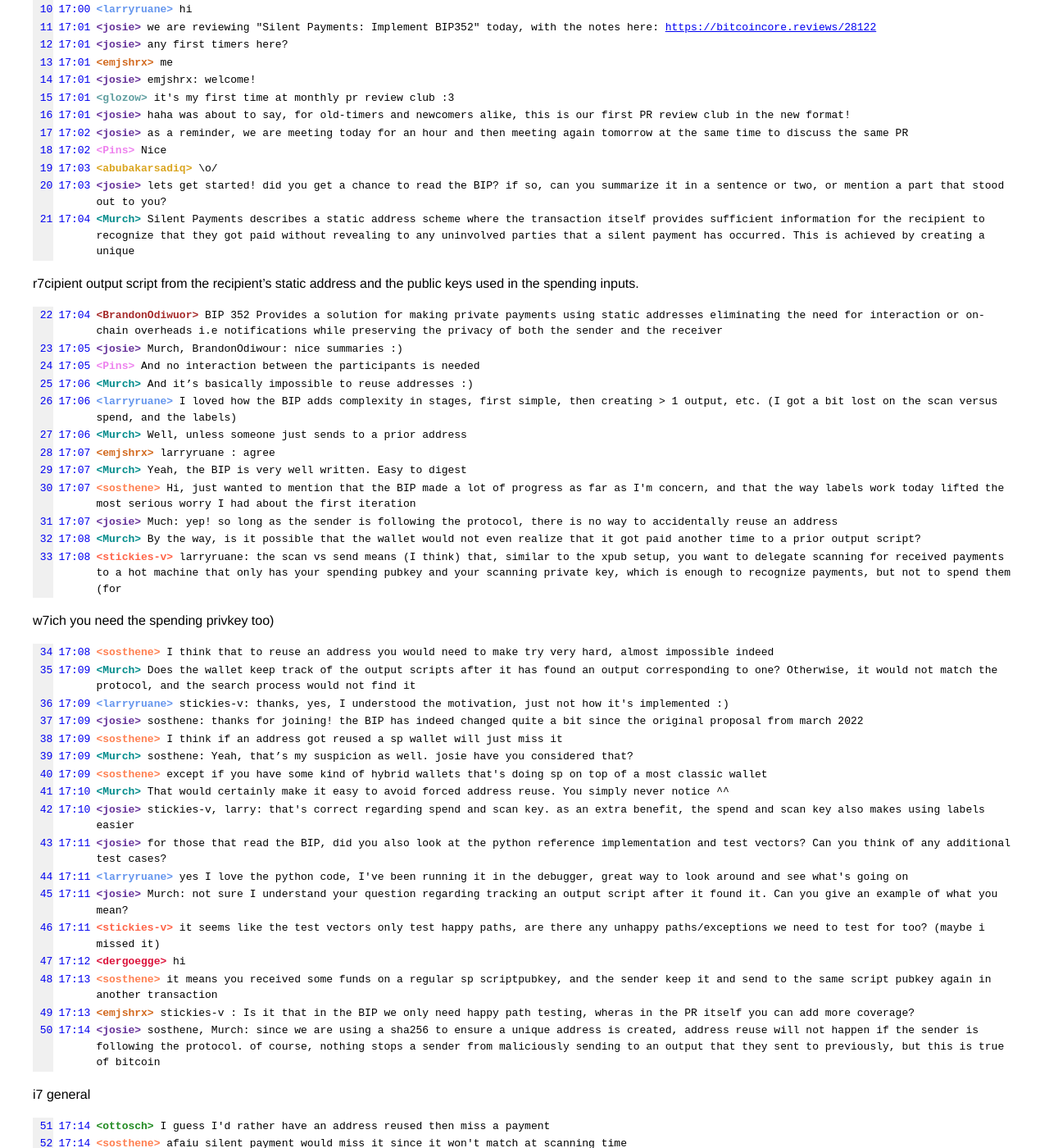
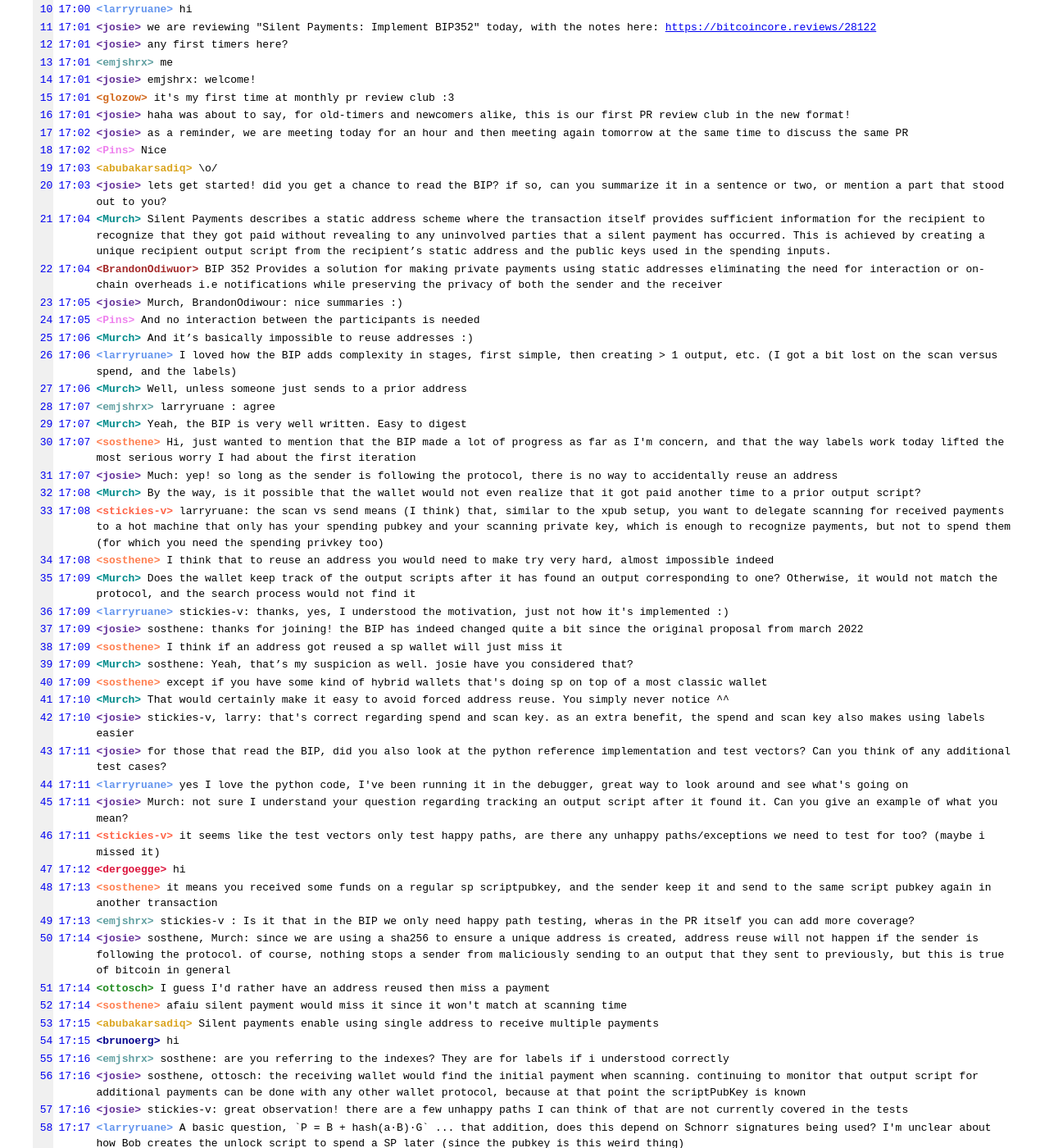
Before and after one commit to bitcoin-core-review-club/website, a Jekyll site: the page built from _posts/2023-08-02-#28122.md, in a window 1280 px wide and 1400 px high, scrolled down 1860 px. Shown: the whole window at 82% size. Built offline with Jekyll 4.4.1, drawn with Linux system fonts in a browser that asks for light colours; some of the changed text lies outside the part shown.

Commit message:
n28122: fix log formatting issues

```diff
--- a/_posts/2023-08-02-#28122.md
+++ b/_posts/2023-08-02-#28122.md
@@ -65,8 +65,8 @@ Before reviewing the PR, it is _strongly_ recommended that you read the [BIP](ht
 17:00 <Murch> Hi
 17:00 <BrandonOdiwuor> Hi
 17:00 <abubakarsadiq> hello
+17:00 <emjshrx> hey
 17:00 <glozow> hi
-17:00 <emjshrx> hey
 17:00 <larryruane> hi
 17:01 <josie> we are reviewing "Silent Payments: Implement BIP352" today, with the notes here: https://bitcoincore.reviews/28122
 17:01 <josie> any first timers here?
@@ -78,8 +78,7 @@ Before reviewing the PR, it is _strongly_ recommended that you read the [BIP](ht
 17:02 <Pins> Nice
 17:03 <abubakarsadiq> \o/
 17:03 <josie> lets get started! did you get a chance to read the BIP? if so, can you summarize it in a sentence or two, or mention a part that stood out to you?
-17:04 <Murch> Silent Payments describes a static address scheme where the transaction itself provides sufficient information for the recipient to recognize that they got paid without revealing to any uninvolved parties that a silent payment has occurred. This is achieved by creating a unique
-r7cipient output script from the recipient’s static address and the public keys used in the spending inputs.
+17:04 <Murch> Silent Payments describes a static address scheme where the transaction itself provides sufficient information for the recipient to recognize that they got paid without revealing to any uninvolved parties that a silent payment has occurred. This is achieved by creating a unique recipient output script from the recipient’s static address and the public keys used in the spending inputs.
 17:04 <BrandonOdiwuor> BIP 352 Provides a solution for making private payments using static addresses eliminating the need for interaction or on-chain overheads i.e notifications while preserving the privacy of both the sender and the receiver
 17:05 <josie> Murch, BrandonOdiwour: nice summaries :)
 17:05 <Pins> And no interaction between the participants is needed
@@ -91,8 +90,7 @@ r7cipient output script from the recipient’s static address and the public key
 17:07 <sosthene> Hi, just wanted to mention that the BIP made a lot of progress as far as I'm concern, and that the way labels work today lifted the most serious worry I had about the first iteration
 17:07 <josie> Much: yep! so long as the sender is following the protocol, there is no way to accidentally reuse an address
 17:08 <Murch> By the way, is it possible that the wallet would not even realize that it got paid another time to a prior output script?
-17:08 <stickies-v> larryruane: the scan vs send means (I think) that, similar to the xpub setup, you want to delegate scanning for received payments to a hot machine that only has your spending pubkey and your scanning private key, which is enough to recognize payments, but not to spend them (for
-w7ich you need the spending privkey too)
+17:08 <stickies-v> larryruane: the scan vs send means (I think) that, similar to the xpub setup, you want to delegate scanning for received payments to a hot machine that only has your spending pubkey and your scanning private key, which is enough to recognize payments, but not to spend them (for which you need the spending privkey too)
 17:08 <sosthene> I think that to reuse an address you would need to make try very hard, almost impossible indeed
 17:09 <Murch> Does the wallet keep track of the output scripts after it has found an output corresponding to one? Otherwise, it would not match the protocol, and the search process would not find it
 17:09 <larryruane> stickies-v: thanks, yes, I understood the motivation, just not how it's implemented :)
@@ -109,8 +107,7 @@ w7ich you need the spending privkey too)
 17:12 <dergoegge> hi
 17:13 <sosthene> it means you received some funds on a regular sp scriptpubkey, and the sender keep it and send to the same script pubkey again in another transaction
 17:13 <emjshrx> stickies-v : Is it that in the BIP we only need happy path testing, wheras in the PR itself you can add more coverage?
-17:14 <josie> sosthene, Murch: since we are using a sha256 to ensure a unique address is created, address reuse will not happen if the sender is following the protocol. of course, nothing stops a sender from maliciously sending to an output that they sent to previously, but this is true of bitcoin
-i7 general
+17:14 <josie> sosthene, Murch: since we are using a sha256 to ensure a unique address is created, address reuse will not happen if the sender is following the protocol. of course, nothing stops a sender from maliciously sending to an output that they sent to previously, but this is true of bitcoin in general
 17:14 <ottosch> I guess I'd rather have an address reused then miss a payment
 17:14 <sosthene> afaiu silent payment would miss it since it won't match at scanning time
 17:15 <abubakarsadiq> Silent payments enable using single address to receive multiple payments
```
Also changed, not shown: other parts of _posts/2023-08-02-#28122.md (+4 -8 lines).
